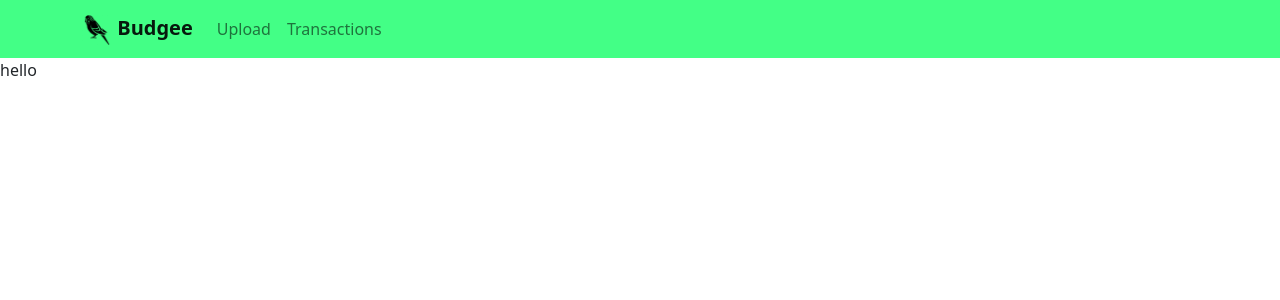
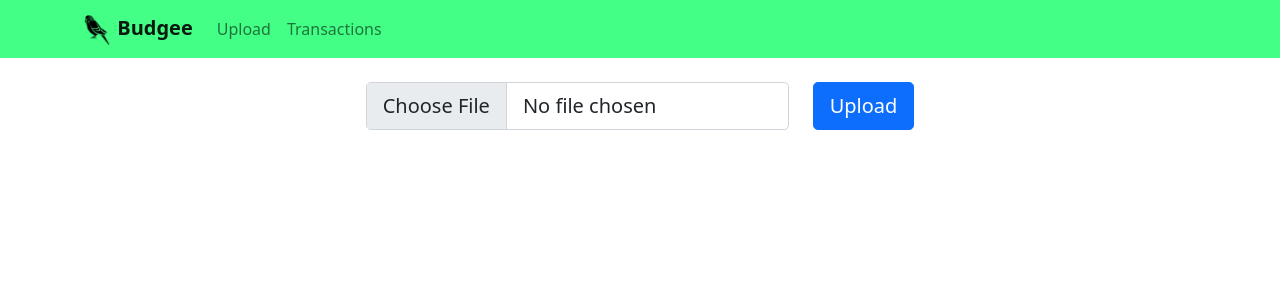
Before and after one commit to brendoau/Budgee, a React (Create React App) app: page /uploader in a window 1280 px wide. Shown: the top 300 px of the page. Built offline with nearby package versions, Linux system fonts and the light colour scheme.

Commit message:
sticky navbar

```diff
--- a/src/App.js
+++ b/src/App.js
@@ -9,7 +9,7 @@ function App() {
   return (
     <>
       <Router>
-        <Navbar>
+        <Navbar className="sticky-top">
           <Container>
             <Navbar.Brand href="/">
               <img
--- a/src/components/Uploader.js
+++ b/src/components/Uploader.js
@@ -1,43 +1,80 @@
 import { useState } from 'react';
 import firebase from './Firebase/firebase';
+import { Button, Form, Row, Col, Container } from 'react-bootstrap';
 
 export default function Uploader() {
 
     const [uploadedFile, setUploadedFile] = useState('');
+    const [isUploading, setIsUploading] = useState(false);
+
 
     const storage = firebase.storage();
 
     const upload = (e) => {
-        console.log(e.target.files[0]);
-        const uploadedFile = e.target.files[0]
-        setUploadedFile(file => (uploadedFile))
+        // console.log(e.target.files[0]);
+        // const uploadedFile = e.target.files[0]
+        // setUploadedFile(file => (uploadedFile))
 
         // two options - can have 1 upload function that uploads as soon as file is selelected https://dev.to/itnext/how-to-do-image-upload-with-firebase-in-react-cpj
-        // or split in two
+        // or    split in two
         // https://www.geeksforgeeks.org/how-to-upload-files-in-firebase-storage-using-reactjs/
         // https://lo-victoria.com/introduction-to-firebase-storage-uploading-files
+    }
 
+    const handleSubmit = e => {
+        e.preventDefault()
+        console.log(uploadedFile)
+        // get our new errors
         //firebase upload here.
         if (uploadedFile == null)
             return;
-        storage.ref(`/${uploadedFile.name}`).put(uploadedFile)
-            .on("state_changed", alert("success"), alert);
+        setIsUploading(true)
+        storage.ref(`/${uploadedFile.name}`)
+            .put(uploadedFile)
+            .then(() => {
+                setIsUploading(false)
+            })
+        // .on("state_changed", alert("success"), alert);
+
     }
 
     return (
-        <div>hello</div>
-        //         <input
-        //             accept="*"
-        //             className={classes.input}
-        //             id="contained-button-file"
-        //             multiple
-        //             type="file"
+        <>
+            <Container className="mt-4">
+                <Form onSubmit={handleSubmit}>
+                    <Row xs="auto" className="justify-content-md-center">
+                        <Col>
+                            <Form.Group controlId="formFileLg" className="mb-3">
+                                {/* <Form.Label>Large file input example</Form.Label> */}
+                                <Form.Control type="file" size="lg" onChange={e => setUploadedFile((file) => e.target.files[0])} />
+                            </Form.Group>
+                        </Col>
+                        <Col>
+                            <Button variant="primary" type="submit" size="lg" disabled={isUploading}>
+                                {isUploading ? 'Uploading…' : 'Upload'}
+                            </Button>
+                        </Col>
+                    </Row>
+                </Form>
+            </Container>
+
+            {/* <input
+                type="file"
+                accept=".csv"
+            /> */}
+
+            {
+
+
+
                 //             onChange={upload}
                 //         />
                 //         <label htmlFor="contained-button-file">
                 //             <Button variant="contained" color="primary" component="span">
                 //                 Upload
                 //             </Button>
-        //         </label>
+                //         </label> */
+            }
+        </>
     )
 }
```
Lines whose indentation alone changed are shown as unchanged.
